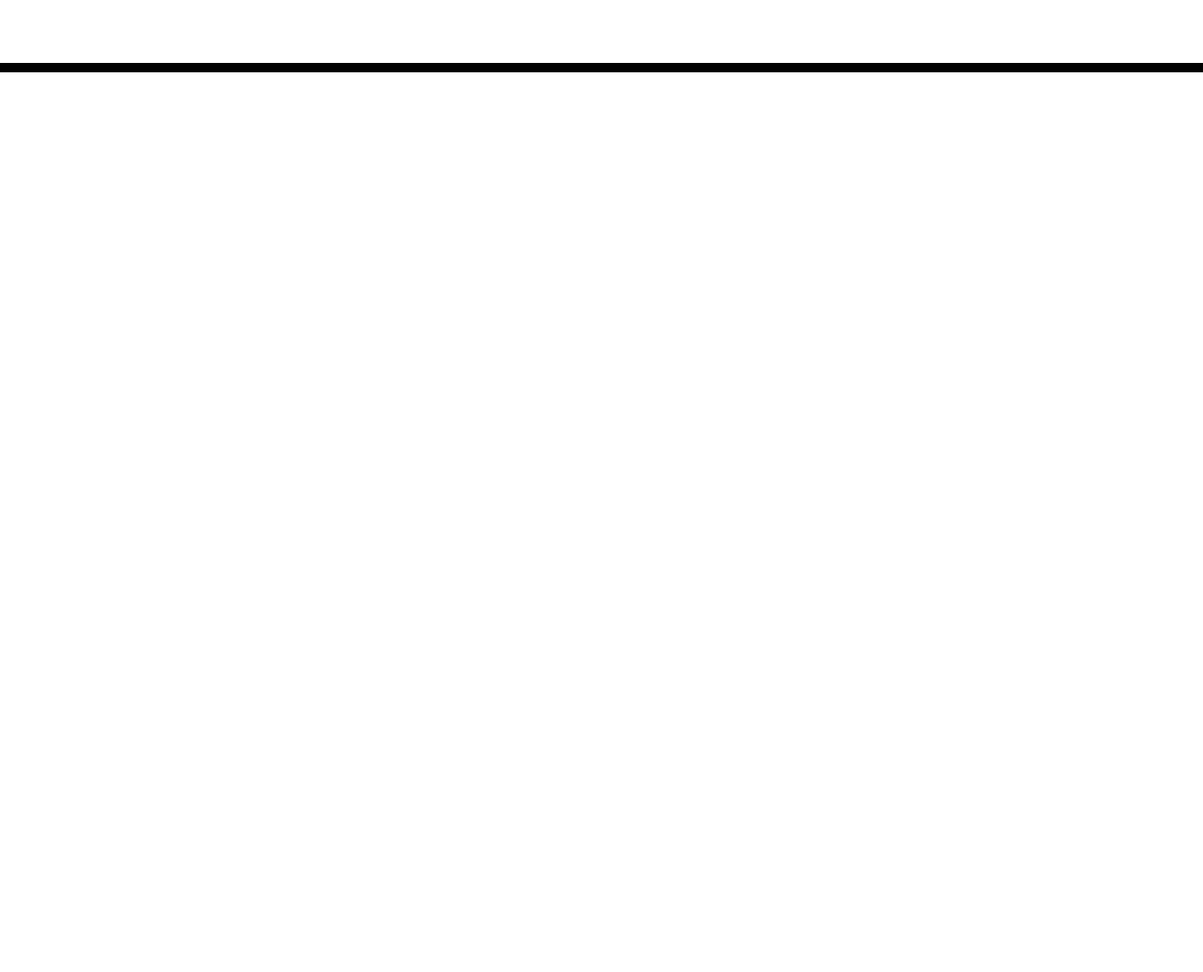
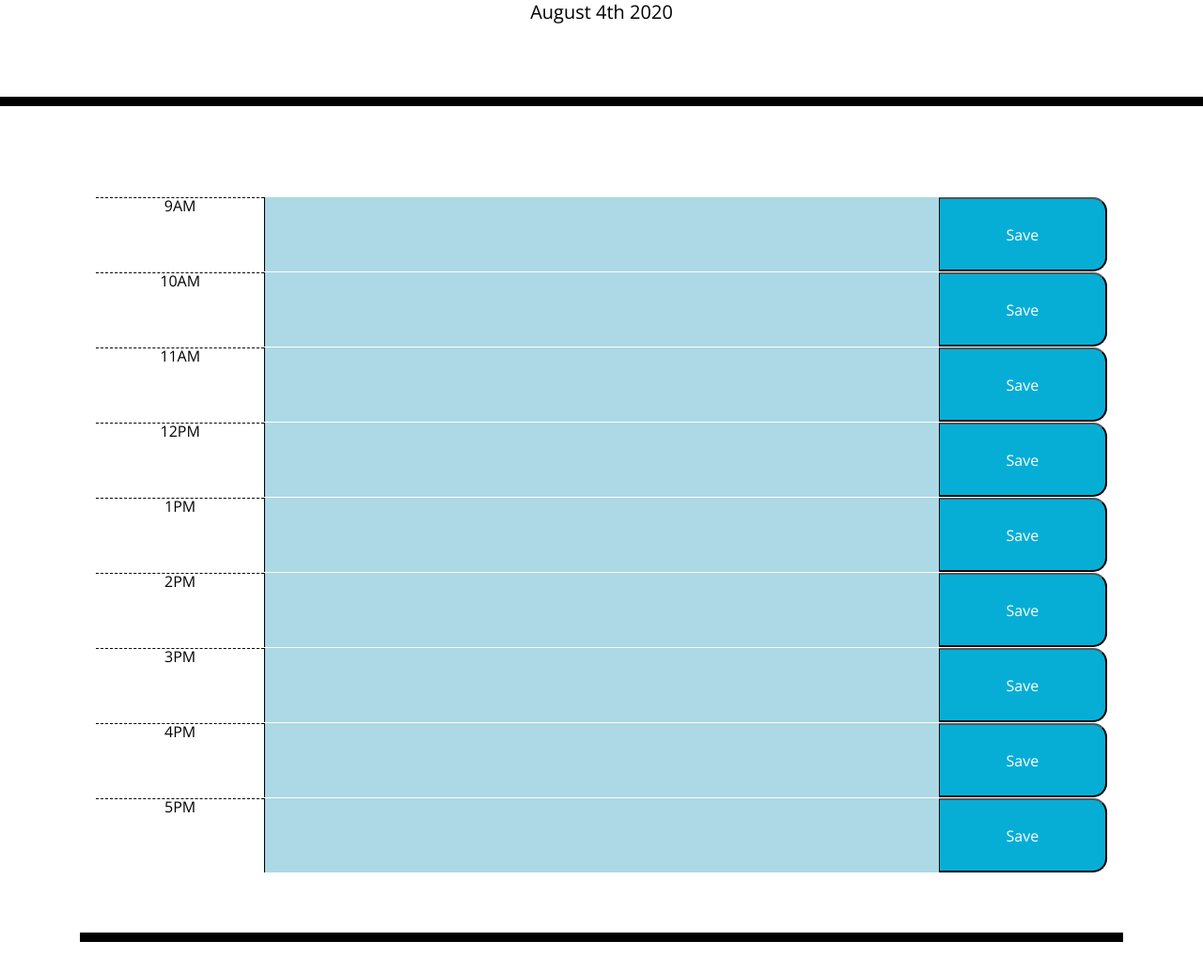
Before and after one commit to JonMisner/fifthHW, a plain HTML site: page index.html in a window 1280 px wide. Shown: the part 191-1226 px from the top of the page at 94% size. Before the commit the page ends 800 px from the top, so only its background shows below. Drawn offline with nearby package versions, Linux system fonts and the light colour scheme.

Commit message:
pre-tutor

```diff
--- a/index.html
+++ b/index.html
@@ -29,10 +29,69 @@
       <p id="currentDay" class="lead"></p>
     </header>
     <div class="container">
-      <!-- Timeblocks go here -->
+      <!-- timeblocks -->
+      <div class="jumbotron">
+        <div class="row time-block" id="nineAm">
+          <div class="col-2 hour">9AM</div>
+          <textarea class="col-8"></textarea>
+          <button class="saveBtn col-2">Save</button>
+        </div>
+
+        <div class="row time-block" id="tenAm">
+            <div class="col-2 hour">10AM</div>
+            <textarea class="col-8"></textarea>
+            <button class="saveBtn col-2">Save</button>
+          </div>
+
+        <div class="row time-block" id="elevenAm">
+              <div class="col-2 hour">11AM</div>
+              <textarea class="col-8"></textarea>
+              <button class="saveBtn col-2">Save</button>
+            </div>
+
+        <div class="row time-block" id="twelvePm">
+                <div class="col-2 hour">12PM</div>
+                <textarea class="col-8"></textarea>
+                <button class="saveBtn col-2">Save</button>
+              </div>
+
+        <div class="row time-block" id="onePm">
+                  <div class="col-2 hour">1PM</div>
+                  <textarea class="col-8"></textarea>
+                  <button class="saveBtn col-2">Save</button>
+                </div>
+
+        <div class="row time-block" id="twoPm">
+                    <div class="col-2 hour">2PM</div>
+                    <textarea class="col-8"></textarea>
+                    <button class="saveBtn col-2">Save</button>
+                  </div>
+
+        <div class="row time-block" id="threePm">
+                      <div class="col-2 hour">3PM</div>
+                      <textarea class="col-8"></textarea>
+                      <button class="saveBtn col-2">Save</button>
+                    </div>
+
+        <div class="row time-block" id="fourPm">
+                <div class="col-2 hour">4PM</div>
+                        <textarea class="col-8"></textarea>
+                        <button class="saveBtn col-2">Save</button>
+                      </div>
+
+        <div class="row time-block" id="fivePm">
+                        <div class="col-2 hour">5PM</div>
+                        <textarea class="col-8"></textarea>
+                        <button class="saveBtn col-2">Save</button>
+                      </div>
+
+
+      </div>
     </div>
 
     <script src="https://code.jquery.com/jquery-3.4.1.min.js"></script>
     <script src="https://cdnjs.cloudflare.com/ajax/libs/moment.js/2.24.0/moment.min.js"></script>
+   <script src="main.js"></script>
+
   </body>
 </html>
--- /dev/null
+++ b/main.js
@@ -0,0 +1,15 @@
+
+// add current date to header
+var currentTime = moment().format('h:mm:ss a');
+var myCurrentDay = moment().format('MMMM Do YYYY');
+
+let $dateHeading = $('#currentDay');
+  $dateHeading.text(myCurrentDay);
+
+//   save data written in text area with save button
+
+// change colors of rows if they are before the current time of day
+
+// change color of row if it is the current hour of the day
+
+// else keep colors same.
--- a/style.css
+++ b/style.css
@@ -28,6 +28,7 @@ textarea{
 .time-block{
   text-align: center;
   border-radius: 15px;
+  background-color: lightblue;
 }
 
 .row {
```
